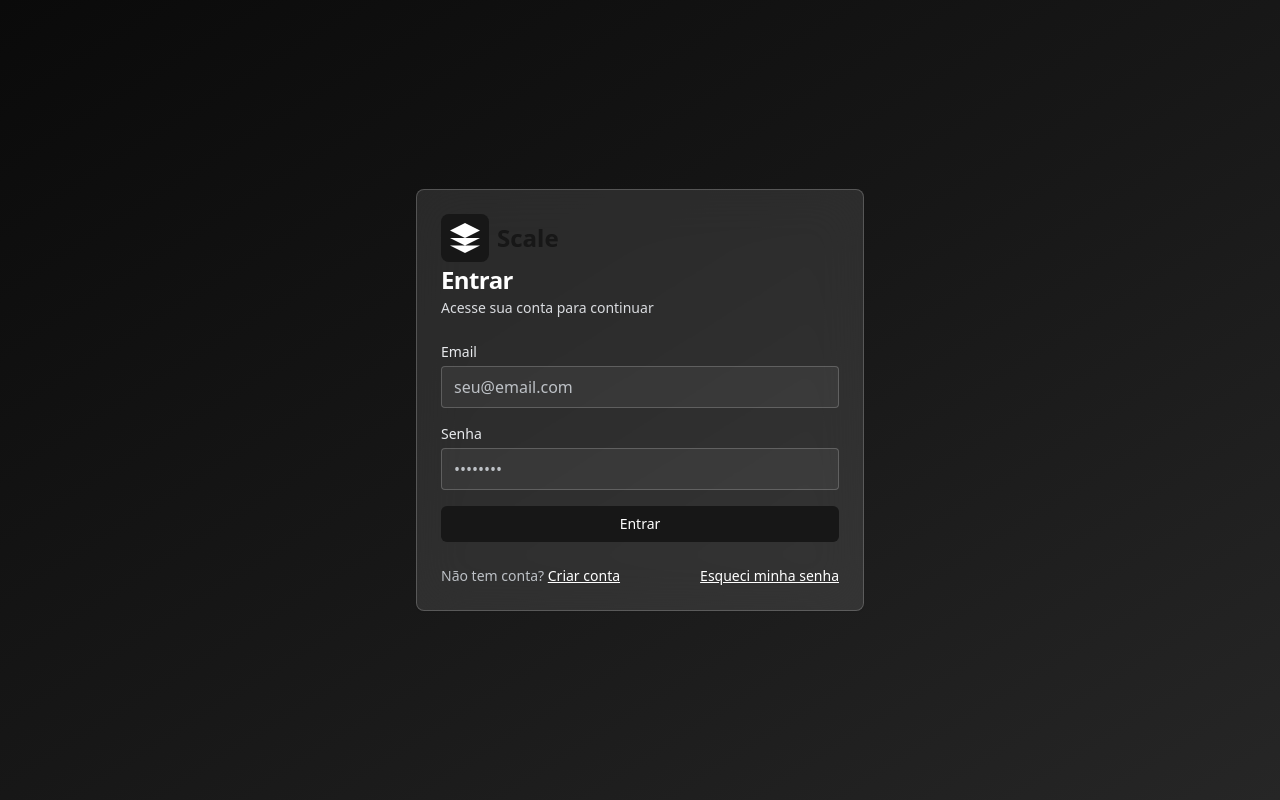
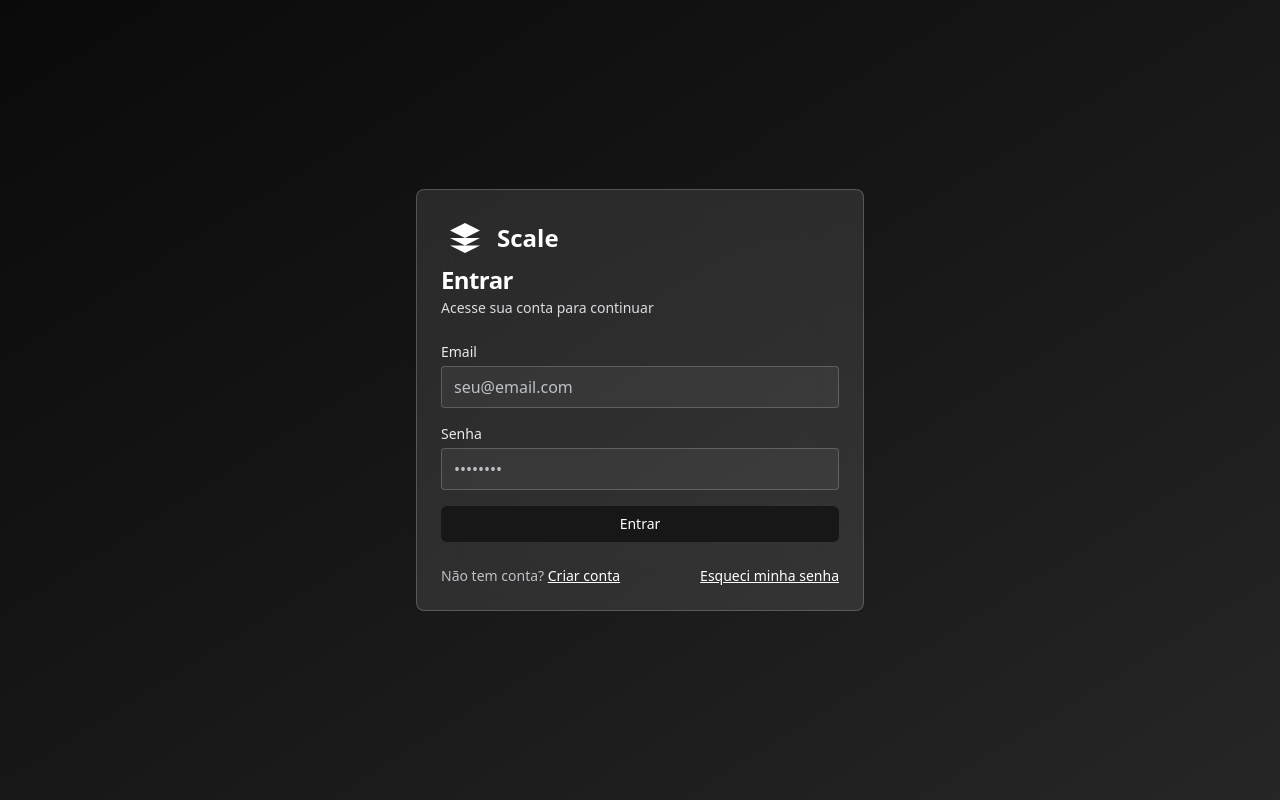
Before and after one commit to Calebbuffleben/on-demand-video-frontend, a Next.js app: page /sign-in in a window 1280 px wide. Built offline with nearby package versions, Linux system fonts and the light colour scheme; no server answers.

Commit message:
auth pages

```diff
--- a/src/components/Auth/AuthShell.tsx
+++ b/src/components/Auth/AuthShell.tsx
@@ -17,7 +17,7 @@
       <Card className="w-full max-w-md bg-white/10 backdrop-blur-xl border border-white/20 text-white">
         <CardHeader>
           <div className="flex items-center justify-between">
-            <ScaleLogo size="lg" showText />
+            <ScaleLogo size="lg" showText variant="light" />
           </div>
           <CardTitle className="text-white mt-2">{title}</CardTitle>
           {description && (
```
